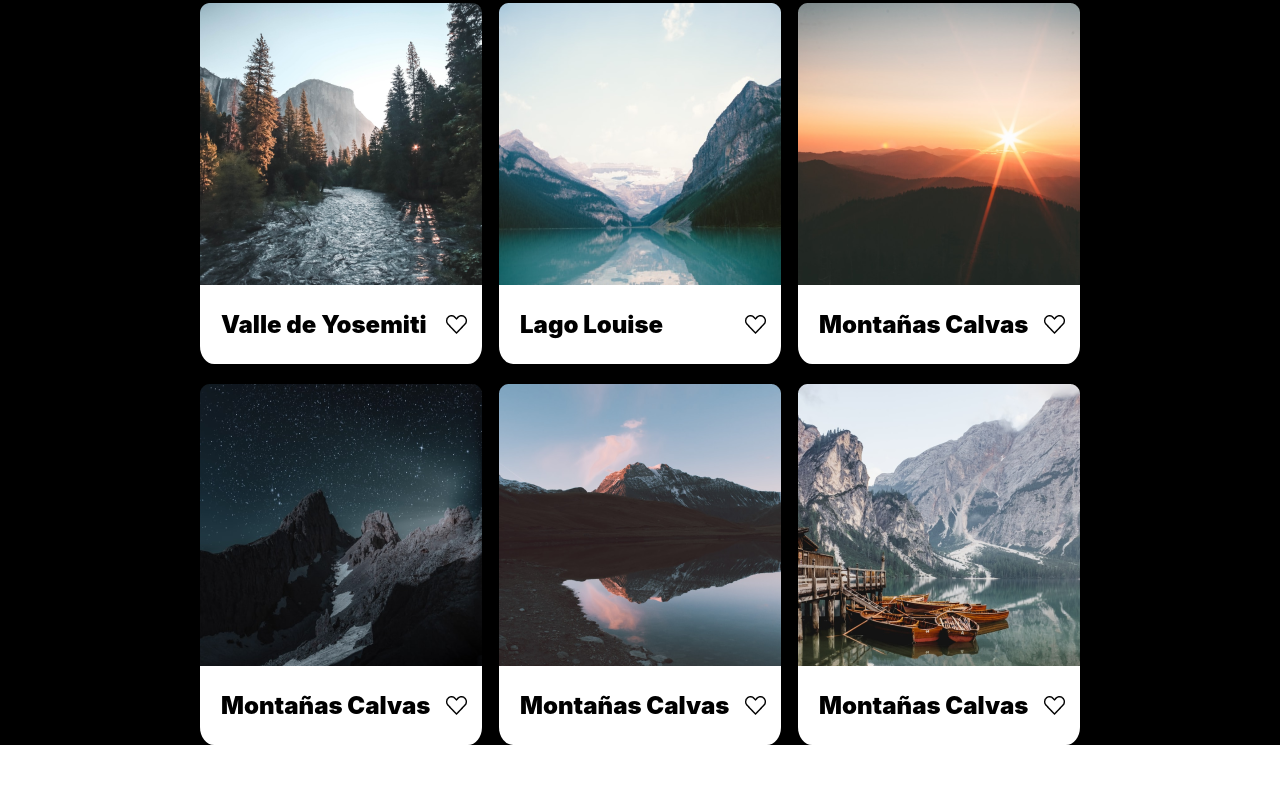
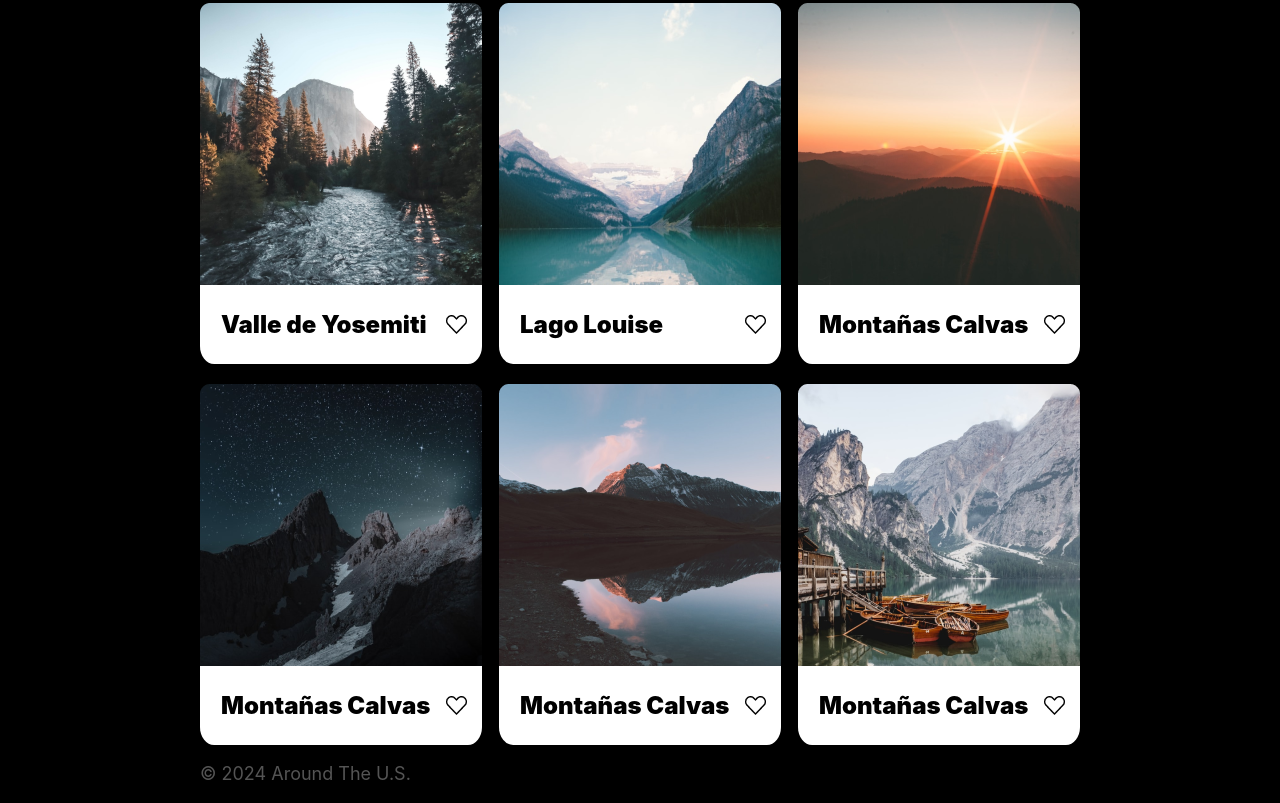
Before and after one commit to MiguelElu/web_project_around, a plain HTML site: page index.html in a window 1280 px wide. Shown: the part 326-1129 px from the top of the page. Before the commit the page ends 1071 px from the top, so only its background shows below. Drawn offline with Linux system fonts and the light colour scheme.

Commit message:
feature-footer

```diff
--- /dev/null
+++ b/blocks/footer.css
@@ -0,0 +1,17 @@
+.footer {
+  display: flex;
+  justify-content: center;
+}
+.footer.footer__text-container {
+  display: flex;
+}
+.footer__text {
+  font-family: "Inter";
+  font-style: normal;
+  font-weight: 400;
+  font-size: 18px;
+  line-height: 22px;
+  color: #545454;
+  max-width: 880px;
+  width: 95%;
+}
--- a/index.html
+++ b/index.html
@@ -129,6 +129,9 @@
           </div>
         </section>
       </main>
+      <footer class="footer">
+        <p class="footer__text">&#169; 2024 Around The U.S.</p>
+      </footer>
     </div>
   </body>
 </html>
--- a/pages/index.css
+++ b/pages/index.css
@@ -2,3 +2,4 @@
 @import url("../blocks/page.css");
 @import url("../blocks/header.css");
 @import url("../blocks/content.css");
+@import url("../blocks/footer.css");
```
